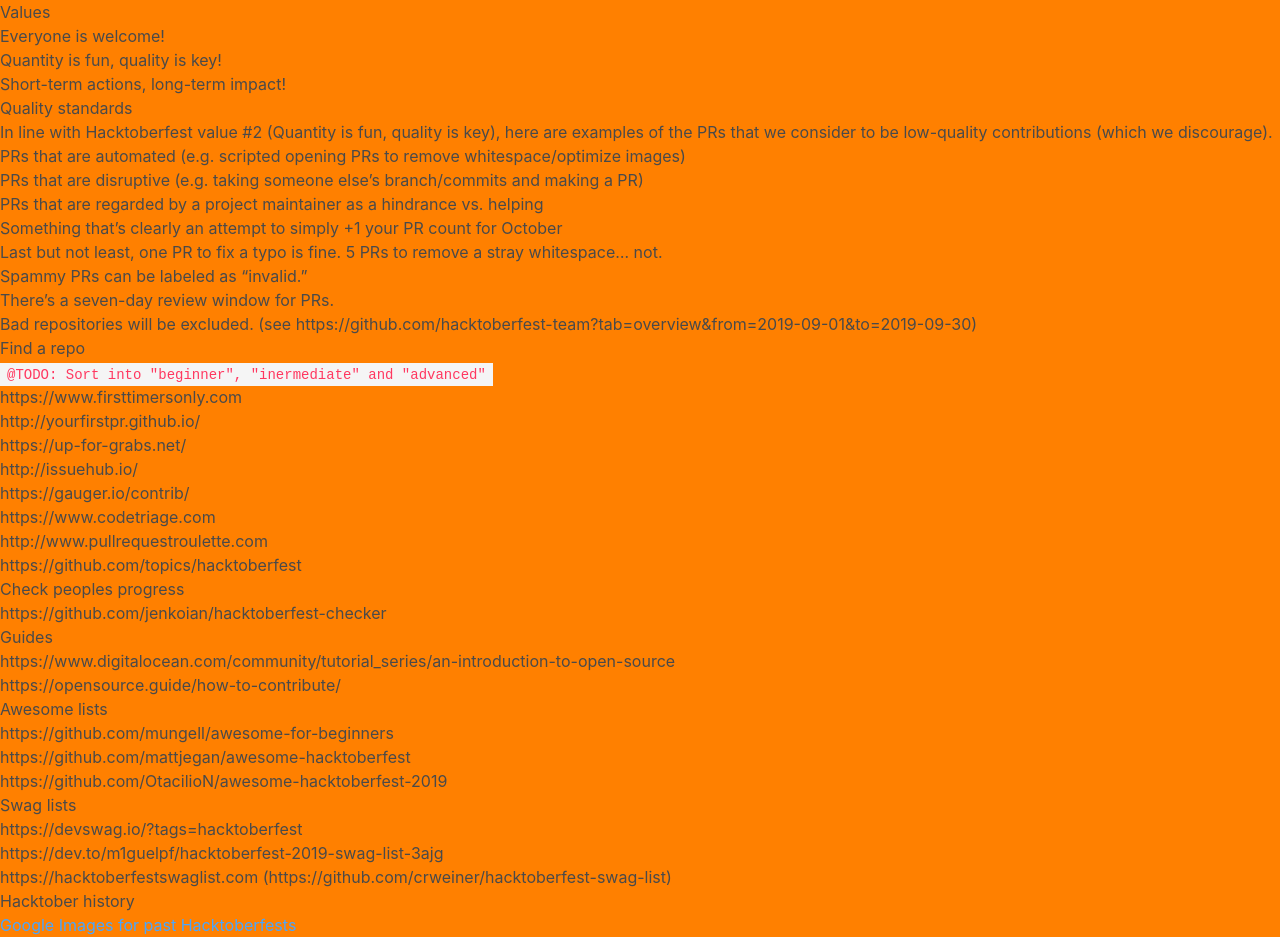
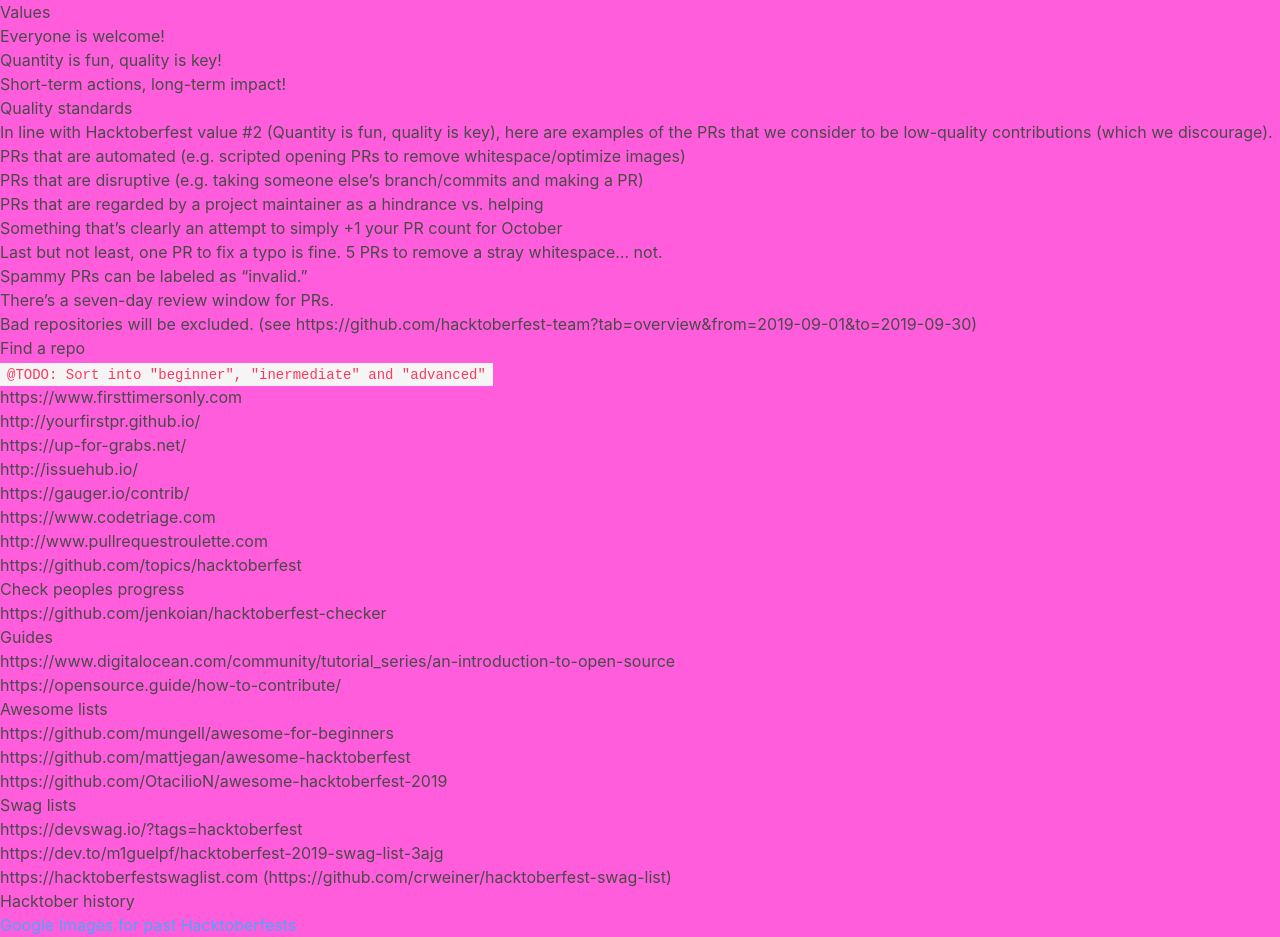
Before and after one commit to arendestes/hacktoberfest, a Jekyll site: the page built from notes.md, in a window 1280 px wide. Built offline with Jekyll 4.4.1, drawn with Linux system fonts in a browser that asks for light colours; nearby versions of some CDN libraries; our own code applies the rules of GitHub Pages for plain Markdown files.

Commit message:
Changed background color that suits the logo
This is an optional request, because is stays ugly.

```diff
--- a/assets/css/main.css
+++ b/assets/css/main.css
@@ -1,5 +1,5 @@
 body {
-    background-color: #ff8000;
+    background-color: #ff38d4cf;
 }
 
 .hero-body {
```
